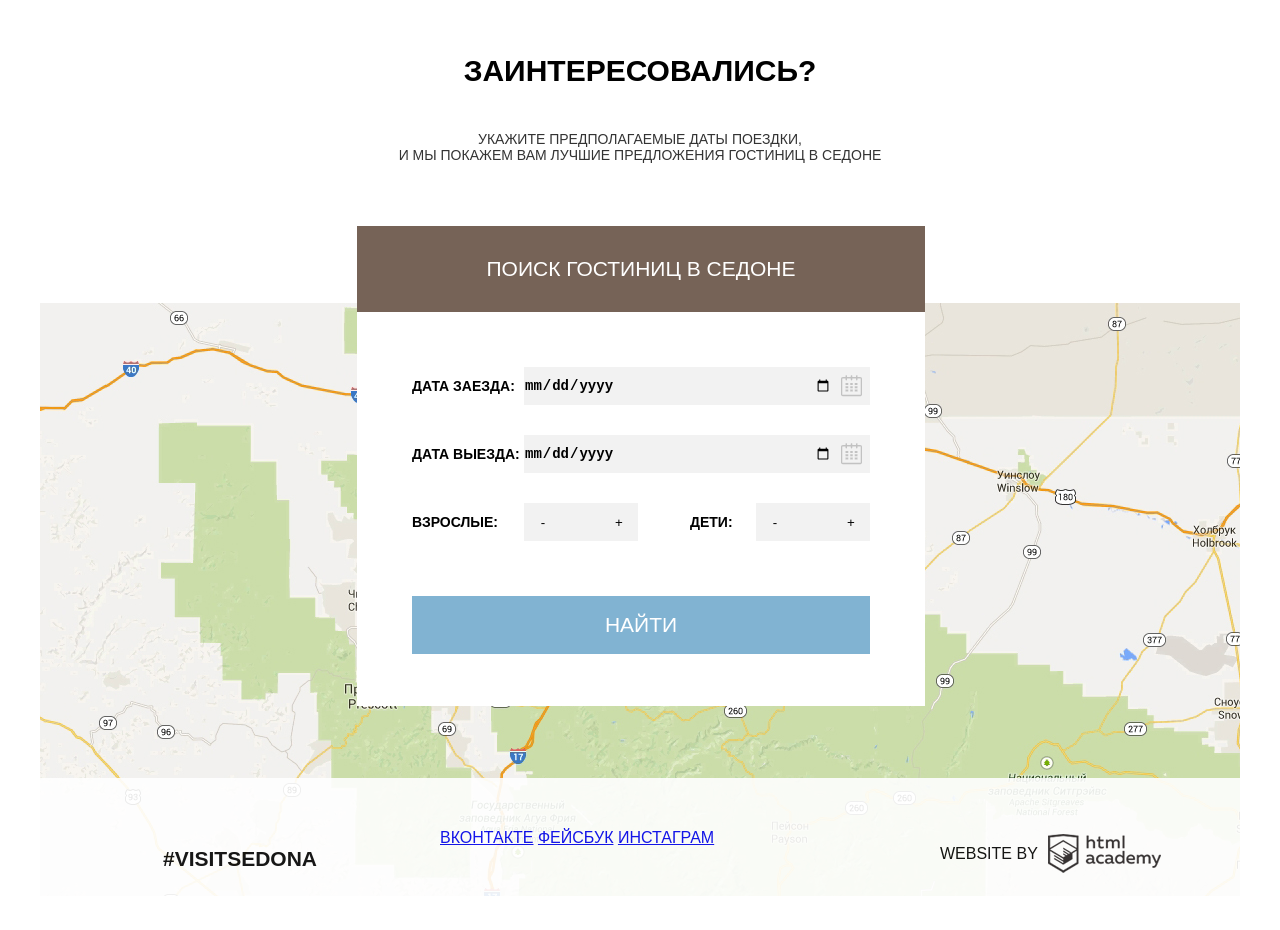
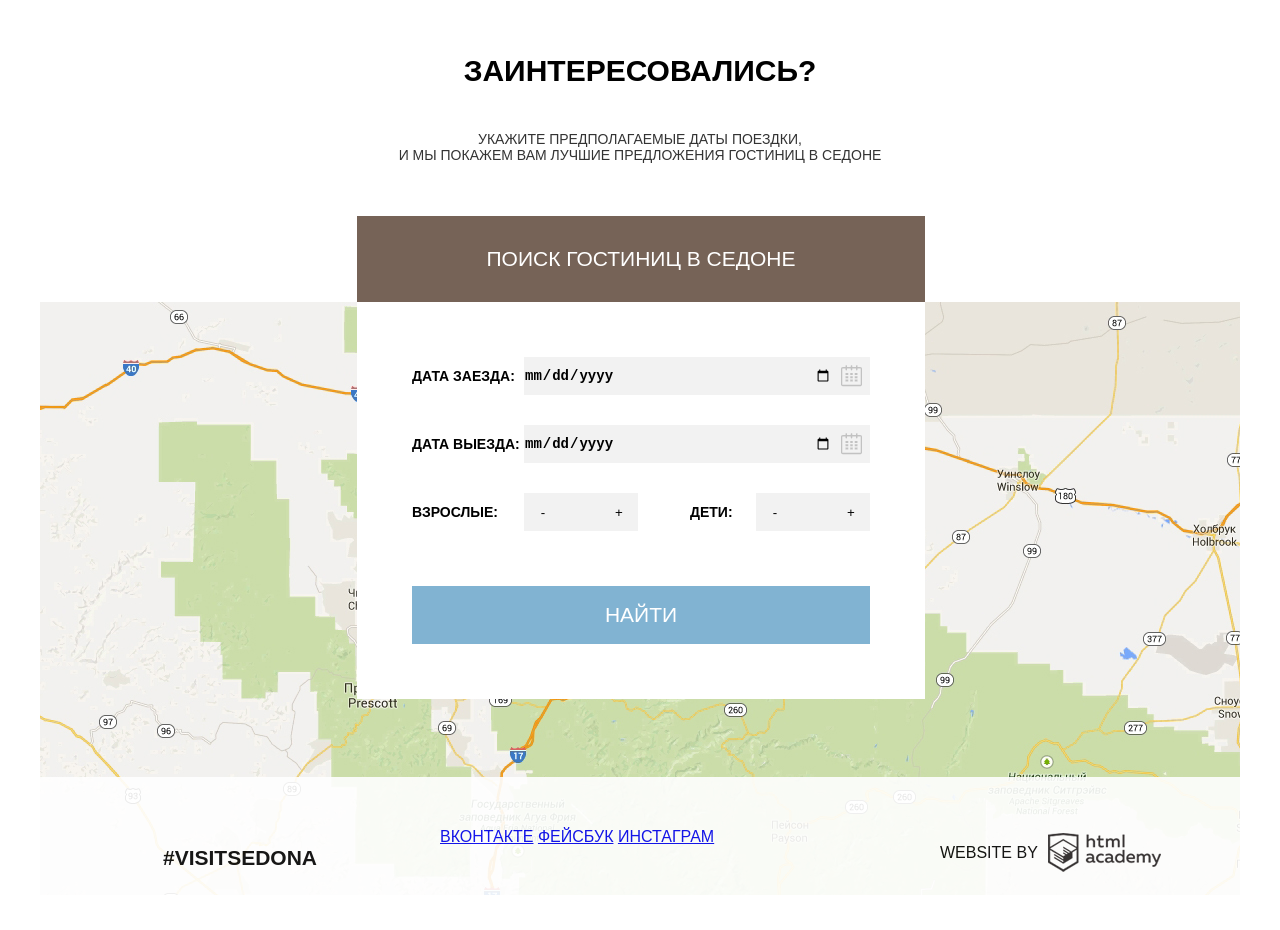
Before and after one commit to bukan87/21456-sedona, a plain HTML site: page index.html in a window 1280 px wide. Shown: the part 1880-2810 px from the top of the page. Drawn offline with Linux system fonts and the light colour scheme.

Commit message:
Правка формы ффода поиска

```diff
--- a/css/style.css
+++ b/css/style.css
@@ -171,7 +171,6 @@ header{
   margin-left: auto;
   margin-right: auto;
   margin-top: 57px;
-  position: relative;
 }
 
 .interested h3{
@@ -181,17 +180,14 @@ header{
 
 .index_map{
   height: 595px;
-  margin-top: 140px;
   background: url(./../img/map_index_page.jpg) 0px 0px no-repeat;
 }
 
 .search_container{
   width: 568px;
-  height: 480px;
   margin-left: 317px;
-  background-color: white;
-  position: absolute;
-  top: 172px;
+  margin-top: 53px;
+  position: relative;
 }
 
 .search {
@@ -200,6 +196,8 @@ header{
   font-size: 14px;
   font-weight: bold;
   padding: 55px;
+  position: absolute;
+  background-color: white;
 }
 
 .show_hide{
```
